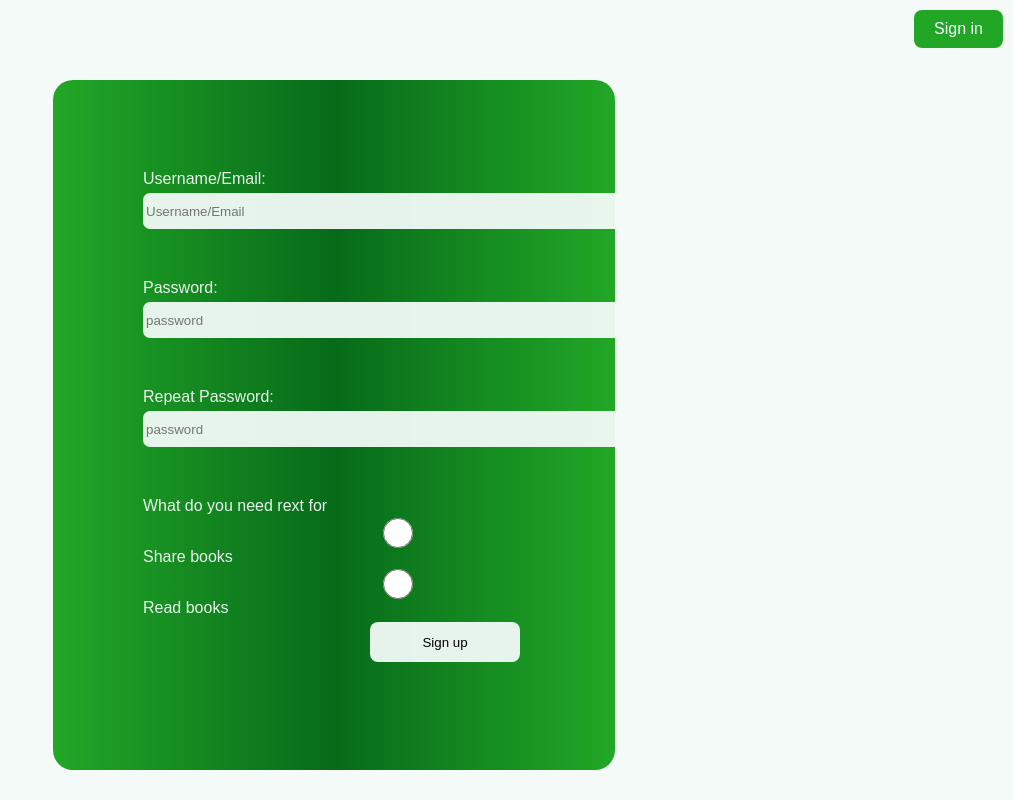
After one commit to Ay-source/Rext, a Flask app: page /sign_up in a window 1280 px wide. The commit adds this page. Shown: the whole page, without its empty margins (267-1280 px from the left). Run offline with Flask 2, Linux system fonts and the light colour scheme.

Commit message:
pre sass

```diff
--- a/app.py
+++ b/app.py
@@ -1,25 +1,33 @@
-from flask import Flask, render_template
+from flask import Flask, render_template, request
 from database.models import setup
+from auth import check_login
 
 app = Flask(__name__)
 """setup(app)"""
 
 
 #Route handler for the sign in page
-@app.route("/sign_in")
+@app.route("/sign_in", methods=["GET","POST"])
 def sign_in():
+    if request.method == "POST":
+        check_login()
     return render_template("sign_in.html")
+
+@app.route("/sign_up")
+def sign_up():
+    return render_template("sign_up.html")
 
 #Handler for the root page
 @app.route("/")
 def root():
     return render_template("index.html")
 
-"""#Handler for the home page
+#Handler for the home page
 @app.route("/home")
 def home():
     pass
 
+"""
 #Handler for the profile page
 @app.route()
 def route():
--- a/static/css/style.css
+++ b/static/css/style.css
@@ -1,29 +1,28 @@
 body {
   margin: 0 auto;
   /**background-color:ghostwhite;**/
-    background-color: #f3faf7f2;
-    font-family:Arial, Helvetica, sans-serif;
+  background-color: rgba(243, 250, 247, 0.9490196078);
+  font-family: Arial, Helvetica, sans-serif;
   color: black;
 }
 
 #root_page_layout {
   position: relative;
-    top:50px;
+  top: 50px;
   margin-left: 10%;
 }
 
 h2.rext_welcome {
   position: relative;
-    width: 100%;
   font-size: 50px;
   margin: 0 0;
+  margin-left: 100px;
 }
 
 .root_page_layout {
-    font-family: 'Trebuchet MS', 'Lucida Sans Unicode', 'Lucida Grande', 'Lucida Sans', Arial, sans-serif;
+  font-family: "Trebuchet MS", "Lucida Sans Unicode", "Lucida Grande", "Lucida Sans", Arial, sans-serif;
   letter-spacing: 5px;
   font-size: 500px;
-    height: 100%;
   height: 100%;
   width: 100%;
   margin: 0 0;
@@ -33,18 +32,22 @@ nav {
   float: right;
   width: 100%;
   margin: 10px;
+  height: 100px;
 }
 
 .sign_in {
   float: right;
-    background-color: rgb(5 155 9 / 88%);
+  background-color: rgba(5, 155, 9, 0.88);
   list-style-type: none;
   padding: 10px 20px;
   border-radius: 8px;
   display: block;
+  text-decoration: none;
+  color: ghostwhite;
 }
 
 .sign_in:hover {
+  padding: 15px 25px;
   text-decoration: underline;
 }
 
@@ -53,8 +56,8 @@ nav {
   color: ghostwhite;
 }
 
-#sign_in {
-    background: -webkit-linear-gradient(left, rgb(5 155 9 / 88%), rgb(6, 107, 26), rgb(5 155 9 / 88%));
+.sign {
+  background: -webkit-linear-gradient(left, rgba(5, 155, 9, 0.88), rgb(6, 107, 26), rgba(5, 155, 9, 0.88));
   width: 40%;
   height: 40%;
   border-radius: 20px;
@@ -62,18 +65,18 @@ nav {
   position: fixed;
   top: 25%;
   bottom: 25%;
-    left: 25%
+  left: 25%;
+  color: rgba(243, 250, 247, 0.9490196078);
 }
 
-
-div label {
+div .block_label {
   display: block;
   margin-bottom: 5px;
 }
 
 input {
   display: block;
-    background-color: #f3faf7f2;
+  background-color: rgba(243, 250, 247, 0.9490196078);
   border: none;
   height: 30px;
   width: 500px;
@@ -83,7 +86,7 @@ input {
 }
 
 .userpass:hover {
-    border: 2px solid #f3faf7f2;
+  border: 2px solid rgba(243, 250, 247, 0.9490196078);
   height: 26px;
   width: 496px;
 }
@@ -102,7 +105,7 @@ input {
   width: 155px;
   height: 45px;
   font-size: 15px;
-    cursor:pointer;
+  cursor: pointer;
 }
 
 form {
@@ -112,5 +115,19 @@ form {
 
 #username, #password {
   margin-bottom: 50px;
-    color:#f3faf7f2;
 }
+
+.sign_up {
+  height: 80%;
+  top: 10%;
+}
+
+.repeatpass {
+  margin-top: 50px;
+}
+
+.permissions {
+  display: block;
+}
+
+/*# sourceMappingURL=style.css.map */
--- /dev/null
+++ b/static/scss/style.scss
@@ -0,0 +1,133 @@
+body {
+    margin: 0 auto;
+    /**background-color:ghostwhite;**/
+    background-color: #f3faf7f2;
+    font-family:Arial, Helvetica, sans-serif;
+    color: black;
+}
+
+#root_page_layout {
+    position: relative;
+    top:50px;
+    margin-left: 10%;
+}
+
+h2.rext_welcome {
+    position: relative;
+    font-size: 50px;
+    margin: 0 0;
+    margin-left: 100px;
+}
+
+.root_page_layout {
+    font-family: 'Trebuchet MS', 'Lucida Sans Unicode', 'Lucida Grande', 'Lucida Sans', Arial, sans-serif;
+    letter-spacing: 5px;
+    font-size: 500px;
+    height: 100%;
+    width: 100%;
+    margin: 0 0;
+}
+
+nav {
+    float: right;
+    width: 100%;
+    margin: 10px;
+    height: 100px;
+}
+
+.sign_in {
+    float: right;
+    background-color: rgb(5 155 9 / 88%);
+    list-style-type: none;
+    padding: 10px 20px;
+    border-radius: 8px;
+    display: block;
+    text-decoration: none;
+    color: ghostwhite;
+}
+
+.sign_in:hover{
+    padding: 15px 25px;
+    text-decoration: underline;
+}
+
+
+.sign_in a {
+    text-decoration: none;
+    color: ghostwhite;
+}
+
+.sign {
+    background: -webkit-linear-gradient(left, rgb(5 155 9 / 88%), rgb(6, 107, 26), rgb(5 155 9 / 88%));
+    width: 40%;
+    height: 40%;
+    border-radius: 20px;
+    padding: 25px;
+    position: fixed;
+    top: 25%;
+    bottom: 25%;
+    left: 25%;
+    color:#f3faf7f2;
+}
+
+
+div .block_label {
+    display: block;
+    margin-bottom: 5px;
+}
+
+input {
+    display: block;
+    background-color: #f3faf7f2;
+    border: none;
+    height: 30px;
+    width: 500px;
+    border-radius: 7px;
+    outline: none;
+    padding: 3px;
+}
+
+.userpass:hover {
+    border: 2px solid #f3faf7f2;
+    height: 26px;
+    width: 496px;
+}
+
+.login {
+    width: 150px;
+    height: 40px;
+    border-radius: 8px;
+    float: right;
+    margin: 5px;
+}
+
+.login:hover {
+    margin-top: 3px;
+    margin-right: 3px;
+    width: 155px;
+    height: 45px;
+    font-size: 15px;
+    cursor:pointer;
+}
+
+form {
+    margin: 50px;
+    padding: 15px;
+}
+
+#username, #password {
+    margin-bottom: 50px;
+}
+
+.sign_up {
+    height: 80%;
+    top: 10%;
+}
+
+.repeatpass {
+    margin-top: 50px;
+}
+
+.permissions {
+    display: block;
+}
--- a/templates/index.html
+++ b/templates/index.html
@@ -2,7 +2,7 @@
 {% block title %} Rext Home Page {% endblock %}
 {% block body %}
 <nav>
-    <li class="sign_in"><a href="/sign_in">Sign in/Sign up</a></li>
+    <a class="sign_in" href="/sign_in">Sign in/Sign up</a>
 </nav>
 <div id="root_page_layout">
     <h2 class="rext_welcome">Welcome To</h2>
--- /dev/null
+++ b/templates/sign_up.html
@@ -0,0 +1,29 @@
+{% extends 'layout.html' %}
+{% block title %} Sign in {% endblock %}
+{% block body %}
+<nav>
+    <a class="sign_in" href="/sign_in">Sign in</a>
+</nav>
+<div class="sign sign_up">
+    <form method="POST" action="#">
+        <div id="username">
+            <label for="Username/Email" class="block_label">Username/Email: </label>
+            <input class="userpass" name="username_email" placeholder="Username/Email" type="text"/>
+        </div>
+        <div id="password">
+            <label for="password" class="block_label">Password: </label>
+            <input class="userpass" name="password" placeholder="password" type="password"/>
+            <label class="repeatpass block_label" for="password">Repeat Password: </label>
+            <input class="userpass" placeholder="password" type="password"/>
+        </div>
+        <div>
+            <label for="checkbox">What do you need rext for</label>
+            <input name="permission" type="radio" value="sell:books" placeholder="">
+            <label for="checkbox" class="permissions">Share books</label>
+            <input name="permission" type="radio" value="read:books" placeholder="">
+            <label for="checkbox" class="permissions">Read books</label>
+        </div>
+        <input class="login" type="Submit" value="Sign up">
+    </form>
+</div>
+{% endblock %}
```
Also changed, not shown: auth/__init__.py (+11 -0 lines), templates/sign_in.html (+6 -6 lines), 1 other file. Lines whose indentation alone changed are shown as unchanged.
